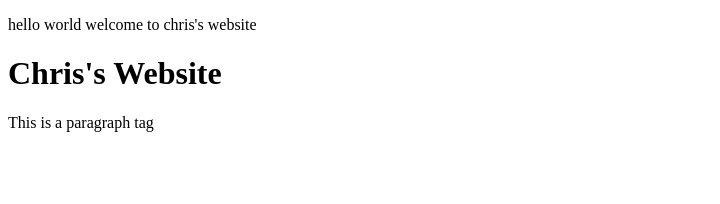
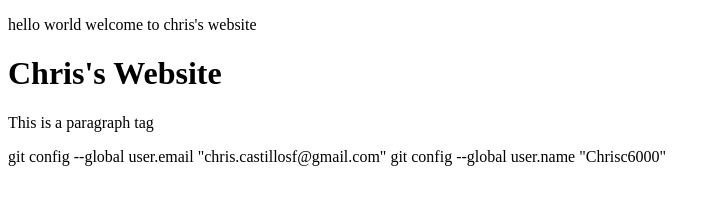
Before and after one commit to Chrisc6000/Chrisc, a plain HTML site: page index.html in a window 1280 px wide. Shown: the whole page, without its empty margins (0-720 px from the left). Drawn offline with Linux system fonts and the light colour scheme.

Commit message:
first index

```diff
--- a/index.html
+++ b/index.html
@@ -11,3 +11,9 @@
         <p>This is a paragraph tag</p>
 </body>
 </html>
+
+
+
+
+ git config --global user.email "chris.castillosf@gmail.com"
+  git config --global user.name "Chrisc6000"
```
